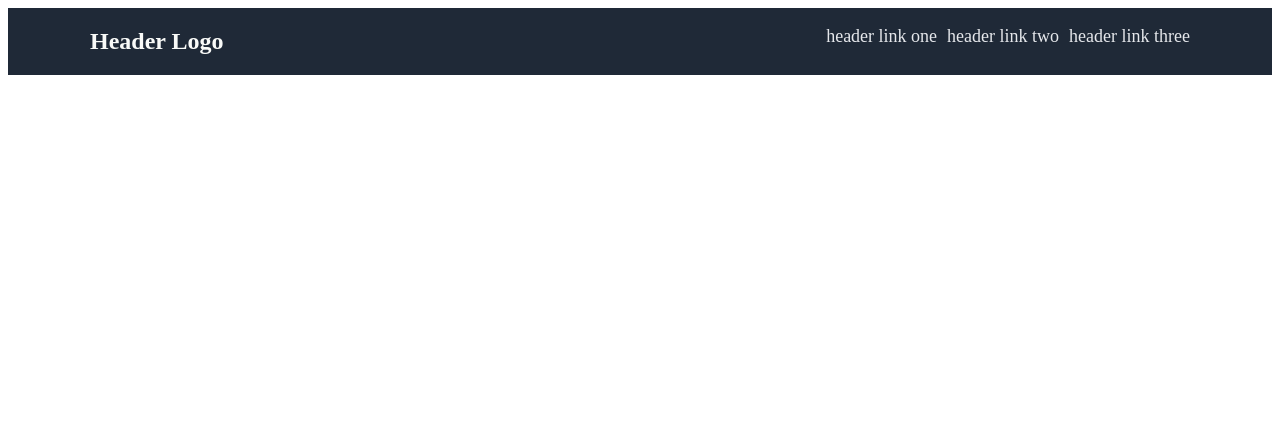
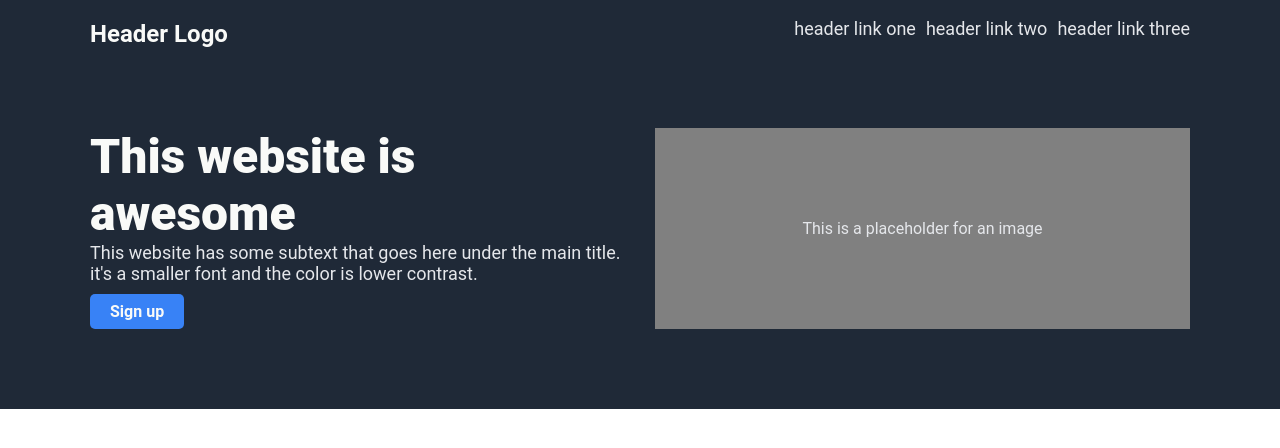
Before and after one commit to Mecawww/simple-landing-page, a plain HTML site: page index.html in a window 1280 px wide. Drawn offline with Linux system fonts and the light colour scheme.

Commit message:
Added and styled information section to the hero banner

```diff
--- a/css/styles.css
+++ b/css/styles.css
@@ -1,3 +1,11 @@
+* {
+    font-family: 'roboto', sans-serif;
+}
+body {
+    margin: 0;
+    padding: 0;
+    overflow: hidden;
+}
 
 header {
     background-color: #1F2937;
@@ -14,6 +22,7 @@
     margin: 0 auto;
 }
 
+
 .hero-logo {
     font-size: 24px;
     color: #F9FAF8;
@@ -27,3 +36,53 @@
     font-size: 18px;
     gap: 10px;
 }
+
+.hero-information {
+    display: flex;
+    width: 1100px;
+    margin: 0 auto;
+    justify-content: space-between;
+    padding-top: 60px;
+    padding-bottom: 80px;
+}
+
+.hero-maintext {
+    margin-right: 30px;
+    width: 550px;
+}
+
+.hero-maintext h1 {
+    color: #F9FAF8;
+    font-size: 48px;
+    font-weight: 900;
+    margin: 0;
+}
+
+.hero-maintext p {
+    color:#E5E7EB;
+    font-size: 18px;
+    margin: 0 0 10px 0;
+}
+
+.hero-button {
+    display:block;
+    background-color: #3882F6;
+    border: none;
+    padding: 8px 20px 8px 20px;
+    border-radius: 5px;
+    color: #F9FAF8;
+    font-weight: bold;
+    font-size: 16px;
+}
+
+.hero-image {
+    background-color: gray;
+    display: flex;
+    justify-content: center;
+    align-items: center;
+    width: 550px;
+}
+
+.hero-image p{
+    color: #E5E7EB;
+}
--- a/index.html
+++ b/index.html
@@ -23,6 +23,22 @@
                 </ul>
             </nav>
         </div>
+
+        <section class="hero-information">
+            <div class="hero-maintext">
+                <h1>
+                    This website is awesome
+                </h1>
+                <p>
+                    This website has some subtext that goes here under the main title. it's a smaller font and the color
+                    is lower contrast.
+                </p>
+                <button class="hero-button">Sign up</button>
+            </div>
+            <div class="hero-image">
+                <p>This is a placeholder for an image</p>
+            </div>
+        </section>
     </header>
 </body>
 
```
